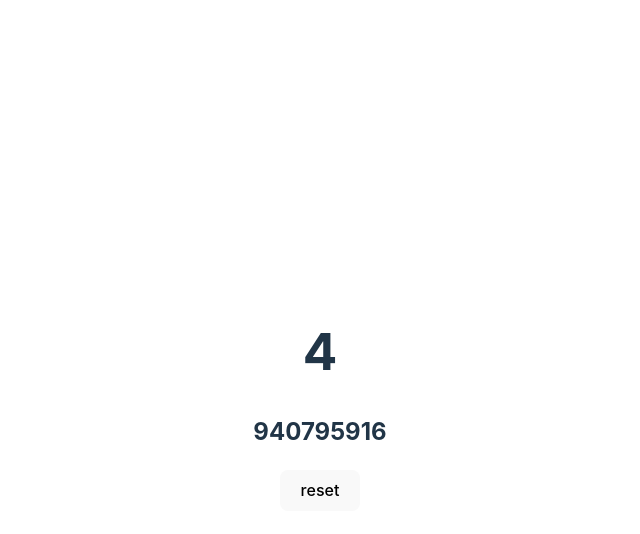
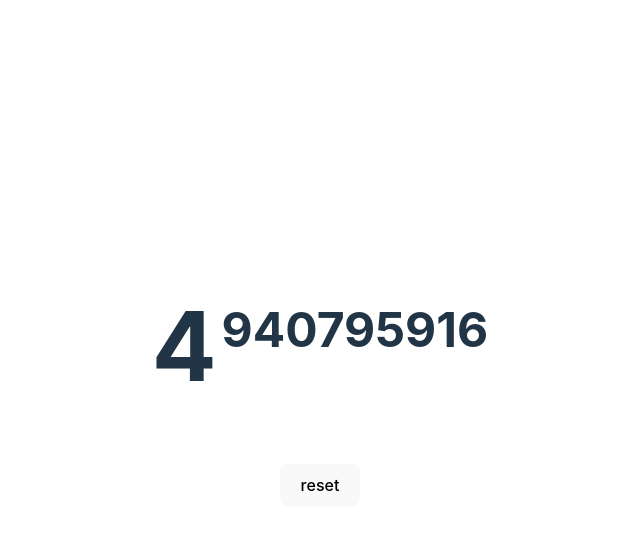
Before and after one commit to CodeLikeObama/mortalityClock, a React (Vite) app in the folder mortalityClock/: page / in a window 1280 px wide. Both pictures are taken after typing "2020-01-15" into the empty fields and a click on the button "Start". Shown: the top 534 px of the page, without its empty margins (320-960 px from the left). Built offline with nearby package versions, Linux system fonts and the light colour scheme.

Commit message:
Adds css to ageDisplay

```diff
--- a/mortalityClock/src/AgeDisplay.css
+++ b/mortalityClock/src/AgeDisplay.css
@@ -0,0 +1,16 @@
+
+.age-container {
+  display: flex;
+  align-items: flex-start;
+  gap: 0.3rem;
+}
+
+#year {
+  font-size: 6rem;
+  margin-top: 0;
+}
+
+#fractional {
+  font-size: 3rem;
+  margin-top: 0;
+}
--- a/mortalityClock/src/AgeDisplay.jsx
+++ b/mortalityClock/src/AgeDisplay.jsx
@@ -39,9 +39,11 @@ const AgeDisplay = ({ birthDate, onClearStorage }) => {
   return(
 
     <>
-      <h1 id="year">{age.diffYears}</h1>
-      <h2 id="fractional">{age.fractional}</h2>
-      <button onClick={onClearStorage}>reset</button>
+      <div className="age-container">
+        <h1 id="year">{age.diffYears}</h1>
+        <h2 id="fractional">{age.fractional}</h2>
+      </div>
+     <button onClick={onClearStorage}>reset</button>
     </>
 
   )
```
